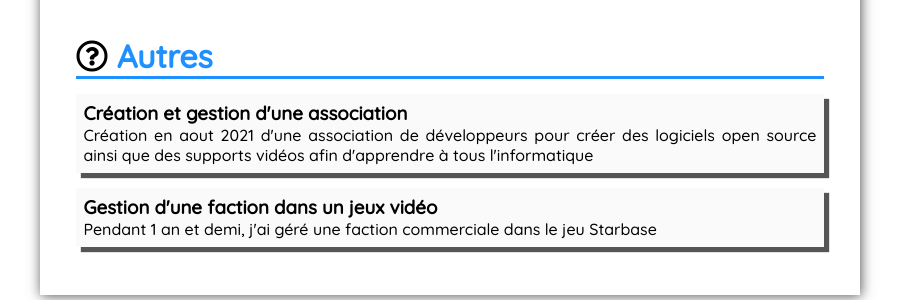
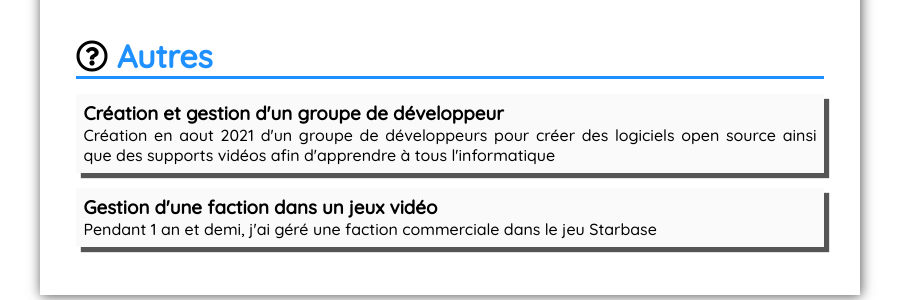
Before and after one commit to Gashmob/Website, a PHP site: template view/home/cv_fr.html.twig in a window 1280 px wide. Shown: the part 1681-1981 px from the top of the page, without its empty margins (190-1091 px from the left). Run offline with PHP 8.4, Linux system fonts and the light colour scheme; the template is opened without the code that fills it, so the values that code supplies are empty; some libraries are stand-ins or nearby versions.

Commit message:
Replace association by groupe de développeur

```diff
--- a/view/home/cv_en.html.twig
+++ b/view/home/cv_en.html.twig
@@ -115,8 +115,8 @@
             <div class="cv_body">
                 <h2 class="cv_body_header"><i class="far fa-question-circle"></i> Others</h2>
                 <div class="cv_body_card">
-                    <h3 class="cv_body_title">Association creation and management</h3>
-                    <span class="cv_body_info">Creation in august 2021 of an association of developer to create open source softwares and video on learn computer science</span>
+                    <h3 class="cv_body_title">Developer group creation and management</h3>
+                    <span class="cv_body_info">Creation in august 2021 of a group of developer to create open source softwares and video on learn computer science</span>
                 </div>
                 <div class="cv_body_card">
                     <h3 class="cv_body_title">Video game faction management</h3>
--- a/view/home/cv_fr.html.twig
+++ b/view/home/cv_fr.html.twig
@@ -115,8 +115,8 @@
             <div class="cv_body">
                 <h2 class="cv_body_header"><i class="far fa-question-circle"></i> Autres</h2>
                 <div class="cv_body_card">
-                    <h3 class="cv_body_title">Création et gestion d'une association</h3>
-                    <span class="cv_body_info">Création en aout 2021 d'une association de développeurs pour créer des logiciels open source ainsi que des supports vidéos afin d'apprendre à tous l'informatique</span>
+                    <h3 class="cv_body_title">Création et gestion d'un groupe de développeur</h3>
+                    <span class="cv_body_info">Création en aout 2021 d'un groupe de développeurs pour créer des logiciels open source ainsi que des supports vidéos afin d'apprendre à tous l'informatique</span>
                 </div>
                 <div class="cv_body_card">
                     <h3 class="cv_body_title">Gestion d'une faction dans un jeux vidéo</h3>
```
Also changed, not shown: resources/cv/Kevin-Traini_CV_en.png, resources/cv/Kevin-Traini_CV_fr.png, 2 other files.
